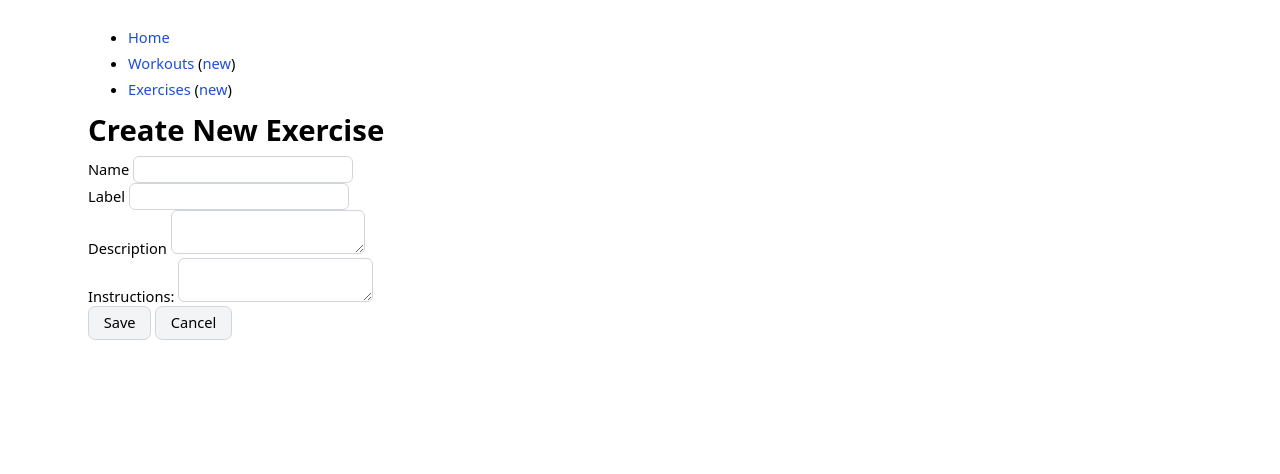
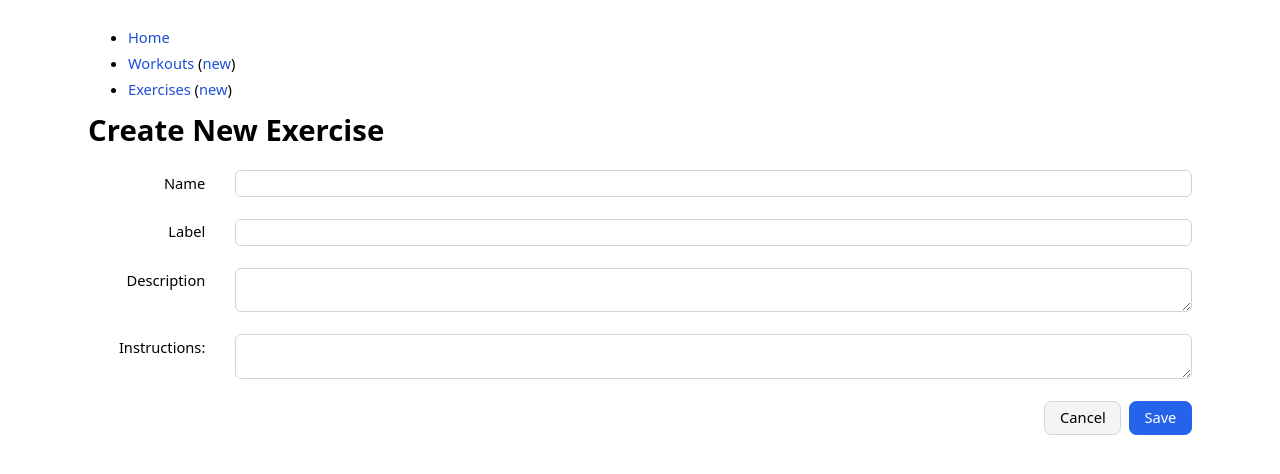
Before and after one commit to jmakeig/workout-builder3, a SvelteKit app: page /exercises/new in a window 1280 px wide. Shown: the top 474 px of the page. Built offline with nearby package versions, Linux system fonts and the light colour scheme.

Commit message:
Cleans up API returns and new exercise form

```diff
--- a/src/routes/exercises/new/+page.svelte
+++ b/src/routes/exercises/new/+page.svelte
@@ -13,28 +13,28 @@
 {/if}
 
 <form method="post" action="?/create">
-	<div>
+	<div class="control">
 		<label for="name">Name</label>
 		<input type="text" name="name" value={form?.exercise.name} />
 	</div>
 
-	<div>
+	<div class="control">
 		<label for="label">Label</label>
 		<input type="text" name="label" value={form?.exercise.label} />
 	</div>
 
-	<div>
+	<div class="control">
 		<label for="description">Description</label>
 		<textarea name="description">{form?.exercise.description}</textarea>
 	</div>
 
-	<div>
+	<div class="control">
 		<label for="instructions">Instructions:</label>
 		<textarea name="instructions">{form?.exercise.instructions}</textarea>
 	</div>
 
-	<div class="buttons">
-		<button type="submit">Save</button>
+	<div class="control actions">
+		<button type="submit" class="default">Save</button>
 		<button>Cancel</button>
 	</div>
 </form>
--- a/src/routes/workouts/[label]/+page.server.js
+++ b/src/routes/workouts/[label]/+page.server.js
@@ -1,11 +1,15 @@
 import { error } from '@sveltejs/kit';
 import * as api from '$lib/server/api';
+import { is_invalid } from '$lib/validation';
 
 /** @type {import('./$types').PageServerLoad} */
 export async function load({ params }) {
 	const workout = await api.find_workout(params.label);
 	if (null === workout) return error(404, `Workout ${params.label} not found`);
+	if (is_invalid(workout)) return error(500, workout.validations.map((v) => v.message).join(', '));
 	const exercises = await api.get_exercises();
+	if (is_invalid(exercises))
+		return error(500, exercises.validations.map((v) => v.message).join(', '));
 	return {
 		label: params.label,
 		workout,
```
Also changed, not shown: src/lib/server/api.js.
